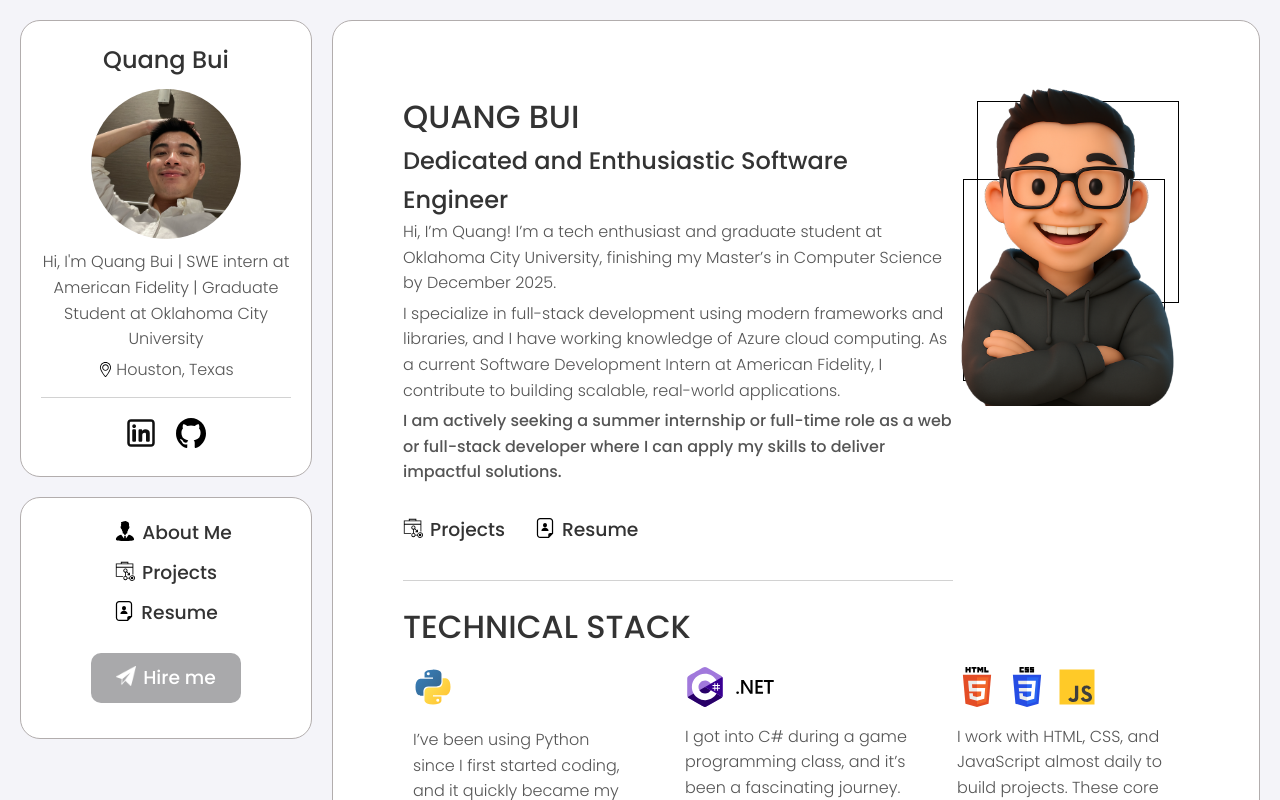
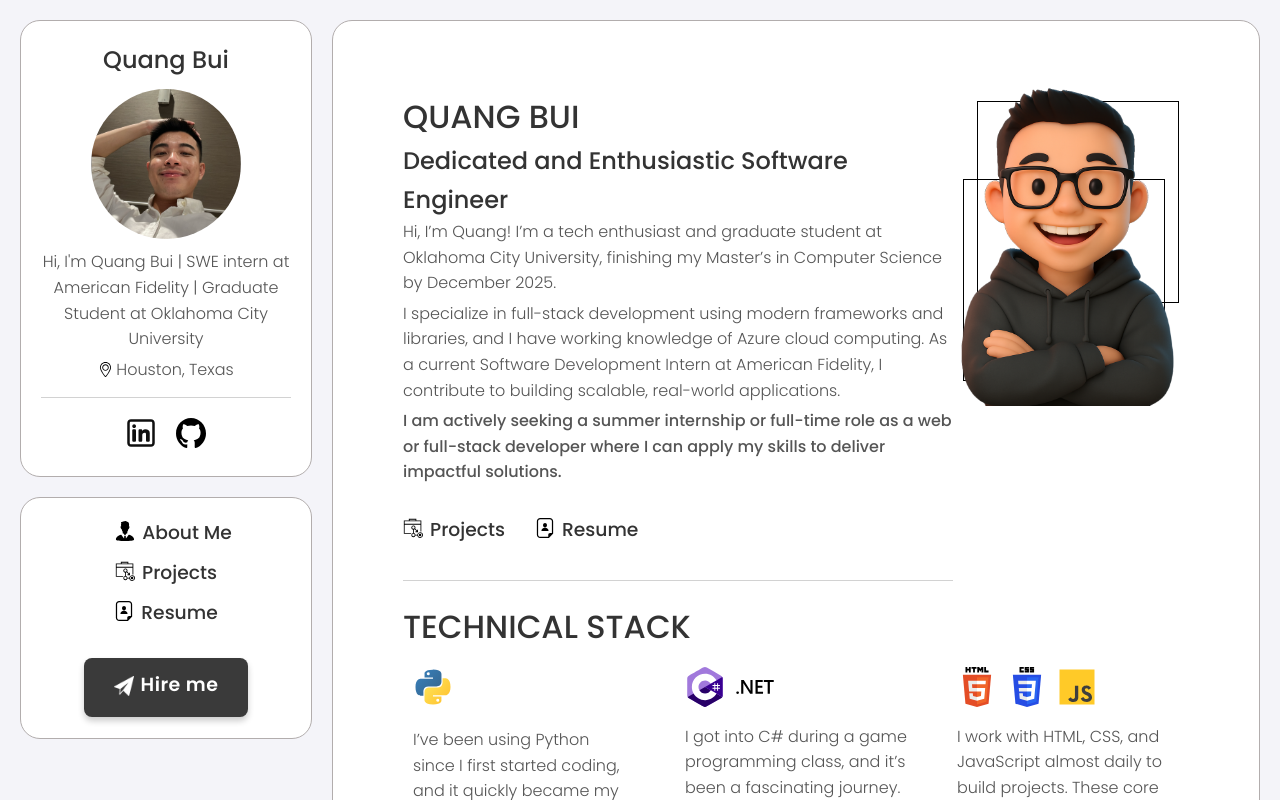
Before and after one commit to duyquangbui99/potfrolio-ui, a React (Create React App) app: page / in a window 1280 px wide. Shown: the top 800 px of the page. Built offline with nearby package versions, Linux system fonts and the light colour scheme.

Commit message:
adjust the hireme button

```diff
--- a/src/components/Sidebar.jsx
+++ b/src/components/Sidebar.jsx
@@ -62,7 +62,7 @@ const Sidebar = ({ isOpen, toggleSidebar }) => {
                         <Link to="/?scroll=contact" onClick={toggleSidebar}>
                             <div className="logo-div logo-section">
                                 <img src={hiremeIcon} alt="hireme Logo" className="hireme-icon" />
-                                <h3 className="white">Hire me</h3>
+                                <p style={{ fontWeight: 600, fontSize: '19px' }} className="white">Hire me</p>
                             </div>
                         </Link>
                     </div>
@@ -94,7 +94,7 @@ const Sidebar = ({ isOpen, toggleSidebar }) => {
                     <Link to="/?scroll=contact">
                         <div className="logo-div logo-section">
                             <img src={hiremeIcon} alt="hireme Logo" className="hireme-icon" />
-                            <h3 className="white">Hire me</h3>
+                            <p style={{ fontWeight: 600, fontSize: '19px' }} className="white">Hire me</p>
                         </div>
                     </Link>
                 </div>
--- a/src/styles/sidebarNav.css
+++ b/src/styles/sidebarNav.css
@@ -91,21 +91,32 @@
     margin-bottom: 10px;
 }
 
-.hire-me-button {
-    margin-top: 15px;
-    padding: 10px;
-    padding-right: 25px;
-    padding-left: 25px;
-    border-radius: 10px;
-    background-color: #a9a9ab;
+.white {
+    color: white;
 }
 
-.white {
-    color: white
+.hire-me-button {
+    margin-top: 20px;
+    padding: 12px 30px;
+    border-radius: 8px;
+    background-color: #3a3a3a;
+    border: none;
+    font-weight: 500;
+    letter-spacing: 0.5px;
+    transition: all 0.3s ease;
+    box-shadow: 0 4px 6px rgba(0, 0, 0, 0.2);
 }
 
+
 .hire-me-button:hover {
-    background-color: #333;
+    background-color: #555555;
+    transform: translateY(-2px);
+    box-shadow: 0 6px 12px rgba(0, 0, 0, 0.25);
+}
+
+.hire-me-button:active {
+    transform: translateY(0);
+    box-shadow: 0 2px 4px rgba(0, 0, 0, 0.15);
 }
 
 .top-navbar,
```
